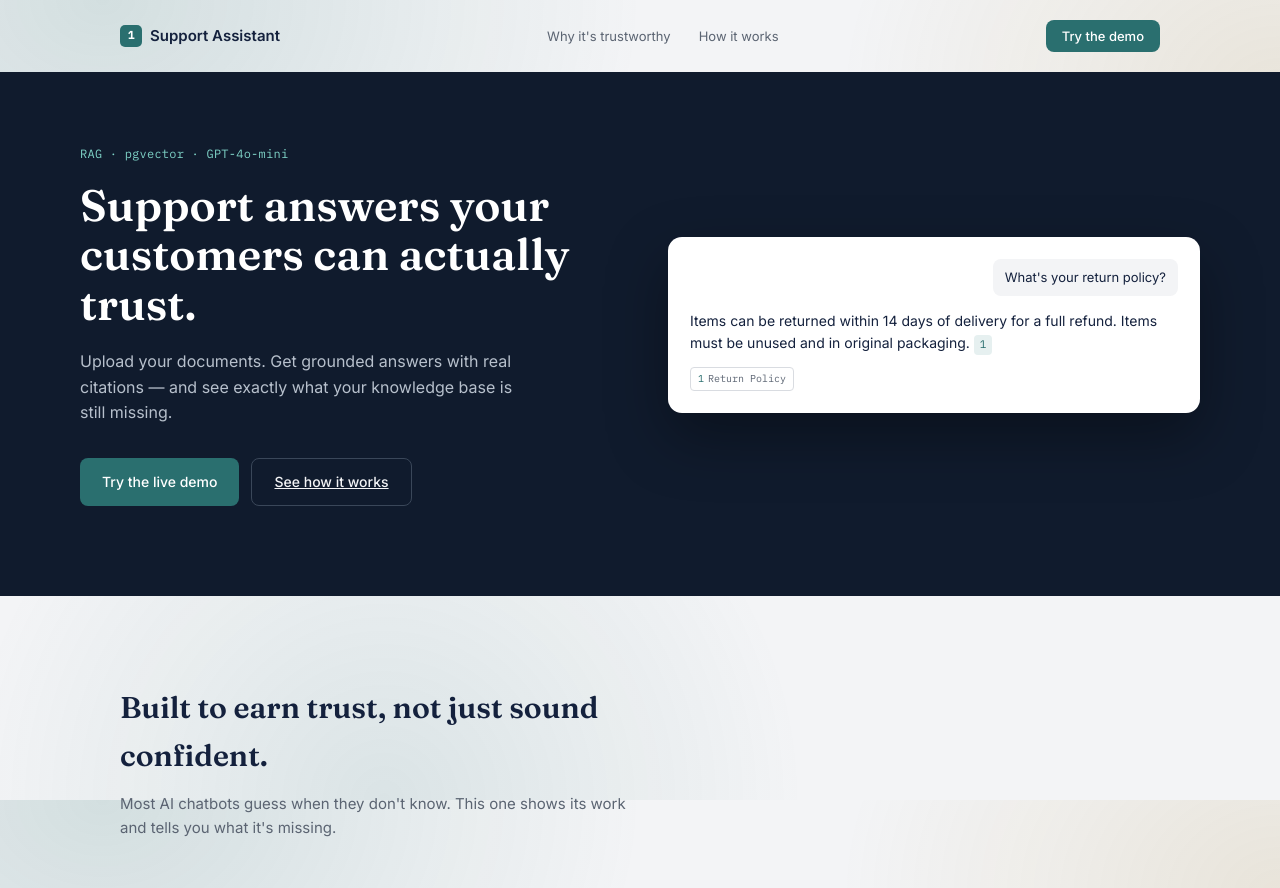
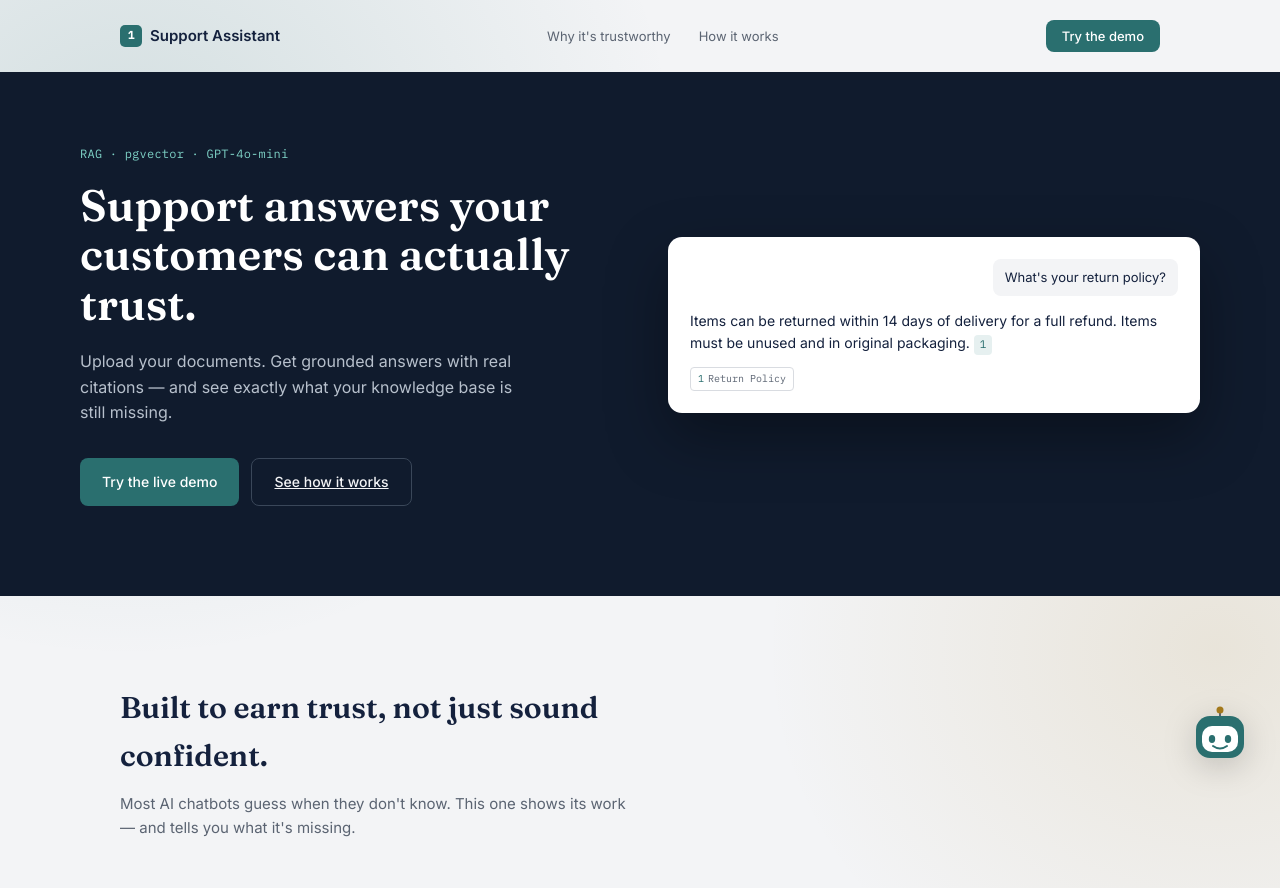
Before and after one commit to SharonSilva/RAG-Powered-Customer-Support-Knowledge-assistant, a React (Vite) app in the folder frontend/: page / in a window 1280 px wide. Shown: the top 888 px of the page. Built offline with nearby package versions, Linux system fonts and the light colour scheme; no server answers.

Commit message:
Add ambient gradient background, hero/scroll animations, and floating bot mascot to landing page

```diff
--- a/frontend/src/pages/Landing.css
+++ b/frontend/src/pages/Landing.css
@@ -4,10 +4,10 @@
   --nav-h: 72px;
   background-color: var(--color-bg);
   background-image:
-    radial-gradient(900px 700px at 8% 0%, rgba(42, 111, 111, 0.16), transparent 60%),
-    radial-gradient(800px 650px at 100% 12%, rgba(163, 121, 28, 0.13), transparent 55%),
-    radial-gradient(700px 700px at 30% 100%, rgba(42, 111, 111, 0.12), transparent 60%);
-  background-attachment: fixed;
+    radial-gradient(1000px 900px at 10% 8%, rgba(42, 111, 111, 0.16), transparent 55%),
+    radial-gradient(900px 800px at 95% 32%, rgba(163, 121, 28, 0.13), transparent 50%),
+    radial-gradient(900px 900px at 20% 78%, rgba(42, 111, 111, 0.13), transparent 55%),
+    radial-gradient(800px 700px at 85% 95%, rgba(163, 121, 28, 0.10), transparent 55%);
   background-repeat: no-repeat;
 }
 
@@ -356,3 +356,94 @@
     display: none;
   }
 }
+@keyframes fadeUp {
+  from {
+    opacity: 0;
+    transform: translateY(16px);
+  }
+  to {
+    opacity: 1;
+    transform: translateY(0);
+  }
+}
+
+.landing-eyebrow,
+.landing-hero h1,
+.landing-hero p.landing-sub,
+.landing-hero-actions,
+.hero-card {
+  opacity: 0;
+  animation: fadeUp 0.6s ease-out forwards;
+}
+
+.landing-eyebrow { animation-delay: 0.05s; }
+.landing-hero h1 { animation-delay: 0.15s; }
+.landing-hero p.landing-sub { animation-delay: 0.3s; }
+.landing-hero-actions { animation-delay: 0.42s; }
+.hero-card { animation-delay: 0.5s; }
+
+.reveal {
+  opacity: 0;
+  transform: translateY(20px);
+  transition: opacity 0.55s ease-out, transform 0.55s ease-out;
+}
+
+.reveal--visible {
+  opacity: 1;
+  transform: translateY(0);
+}
+
+@media (prefers-reduced-motion: reduce) {
+  .landing-eyebrow,
+  .landing-hero h1,
+  .landing-hero p.landing-sub,
+  .landing-hero-actions,
+  .hero-card,
+  .reveal {
+    animation: none !important;
+    transition: none !important;
+    opacity: 1 !important;
+    transform: none !important;
+  }
+}
+
+.bot-mascot {
+  position: fixed;
+  bottom: 28px;
+  right: 28px;
+  width: 64px;
+  height: 64px;
+  z-index: 40;
+  animation: botFloat 3.2s ease-in-out infinite;
+  cursor: pointer;
+  filter: drop-shadow(0 8px 16px rgba(0, 0, 0, 0.18));
+}
+
+@keyframes botFloat {
+  0%, 100% { transform: translateY(0); }
+  50% { transform: translateY(-8px); }
+}
+
+.bot-mascot:hover {
+  animation-play-state: paused;
+  transform: translateY(-4px) scale(1.05);
+}
+
+.bot-eye {
+  animation: botBlink 4.5s ease-in-out infinite;
+  transform-origin: center;
+}
+
+@keyframes botBlink {
+  0%, 92%, 100% { transform: scaleY(1); }
+  95% { transform: scaleY(0.1); }
+}
+
+@media (prefers-reduced-motion: reduce) {
+  .bot-mascot {
+    animation: none;
+  }
+  .bot-eye {
+    animation: none;
+  }
+}
--- a/frontend/src/pages/Landing.tsx
+++ b/frontend/src/pages/Landing.tsx
@@ -1,3 +1,4 @@
+import { useEffect, useRef } from "react";
 import "./Landing.css";
 
 interface LandingProps {
@@ -5,8 +6,30 @@ interface LandingProps {
 }
 
 export default function Landing({ onLaunch }: LandingProps) {
+  const rootRef = useRef<HTMLDivElement>(null);
+
+  useEffect(() => {
+    const els = rootRef.current?.querySelectorAll(".reveal");
+    if (!els) return;
+
+    const observer = new IntersectionObserver(
+      (entries) => {
+        entries.forEach((entry) => {
+          if (entry.isIntersecting) {
+            entry.target.classList.add("reveal--visible");
+            observer.unobserve(entry.target);
+          }
+        });
+      },
+      { threshold: 0.15 }
+    );
+
+    els.forEach((el) => observer.observe(el));
+    return () => observer.disconnect();
+  }, []);
+
   return (
-    <div className="landing">
+    <div className="landing" ref={rootRef}>
       <nav className="landing-nav">
         <div className="landing-nav-brand">
           <span className="landing-nav-mark">1</span>
@@ -59,16 +82,16 @@ export default function Landing({ onLaunch }: LandingProps) {
       </header>
 
       <section className="landing-section" id="trust">
-        <div className="landing-section-head">
+        <div className="landing-section-head reveal">
           <h2>Built to earn trust, not just sound confident.</h2>
           <p>
             Most AI chatbots guess when they don't know. This one shows its
-            work  and tells you what it's missing.
+            work — and tells you what it's missing.
           </p>
         </div>
 
         <div className="trust-grid">
-          <div className="trust-card">
+          <div className="trust-card reveal">
             <div className="trust-card-tag">[1]</div>
             <h3>Grounded answers</h3>
             <p>
@@ -82,7 +105,7 @@ export default function Landing({ onLaunch }: LandingProps) {
             </div>
           </div>
 
-          <div className="trust-card">
+          <div className="trust-card reveal">
             <div className="trust-card-tag">[2]</div>
             <h3>Honest when it doesn't know</h3>
             <p>
@@ -96,7 +119,7 @@ export default function Landing({ onLaunch }: LandingProps) {
             </div>
           </div>
 
-          <div className="trust-card">
+          <div className="trust-card reveal">
             <div className="trust-card-tag">[3]</div>
             <h3>Knows what's missing</h3>
             <p>
@@ -112,27 +135,27 @@ export default function Landing({ onLaunch }: LandingProps) {
       </section>
 
       <section className="landing-section steps-section" id="how">
-        <div className="landing-section-head">
+        <div className="landing-section-head reveal">
           <h2>How it works</h2>
           <p>Three steps from raw documents to a self-improving knowledge base.</p>
         </div>
 
         <div className="steps-list">
-          <div className="step-item">
+          <div className="step-item reveal">
             <div className="step-number">1</div>
             <div>
               <h4>Upload your documents</h4>
               <p>PDF, Word, Markdown, or a URL — organized by category.</p>
             </div>
           </div>
-          <div className="step-item">
+          <div className="step-item reveal">
             <div className="step-number">2</div>
             <div>
               <h4>Customers ask questions</h4>
               <p>Answered directly from your content, with citations attached.</p>
             </div>
           </div>
-          <div className="step-item">
+          <div className="step-item reveal">
             <div className="step-number">3</div>
             <div>
               <h4>Track what's missing</h4>
@@ -142,7 +165,7 @@ export default function Landing({ onLaunch }: LandingProps) {
         </div>
       </section>
 
-      <section className="footer-cta">
+      <section className="footer-cta reveal">
         <h2>See it answer your own questions.</h2>
         <p>No signup needed — try the live demo right now.</p>
         <button className="landing-btn-primary" onClick={onLaunch}>
@@ -150,6 +173,24 @@ export default function Landing({ onLaunch }: LandingProps) {
         </button>
         <div className="landing-footer-badge">RAG · pgvector · GPT-4o-mini</div>
       </section>
+
+      <button
+        className="bot-mascot"
+        onClick={onLaunch}
+        aria-label="Try the live demo"
+        title="Try the live demo"
+        style={{ background: "none", border: "none", padding: 0 }}
+      >
+        <svg viewBox="0 0 64 64" width="64" height="64">
+          <line x1="32" y1="4" x2="32" y2="12" stroke="var(--color-text-secondary)" strokeWidth="2" />
+          <circle cx="32" cy="4" r="3.5" fill="var(--color-amber)" />
+          <rect x="8" y="10" width="48" height="42" rx="14" fill="var(--color-teal)" />
+          <rect x="14" y="20" width="36" height="26" rx="10" fill="var(--color-surface)" />
+          <ellipse className="bot-eye" cx="24" cy="33" rx="3.2" ry="4" fill="var(--color-teal)" />
+          <ellipse className="bot-eye" cx="40" cy="33" rx="3.2" ry="4" fill="var(--color-teal)" />
+          <path d="M25 40 Q32 45 39 40" stroke="var(--color-teal)" strokeWidth="2" fill="none" strokeLinecap="round" />
+        </svg>
+      </button>
     </div>
   );
 }
```
